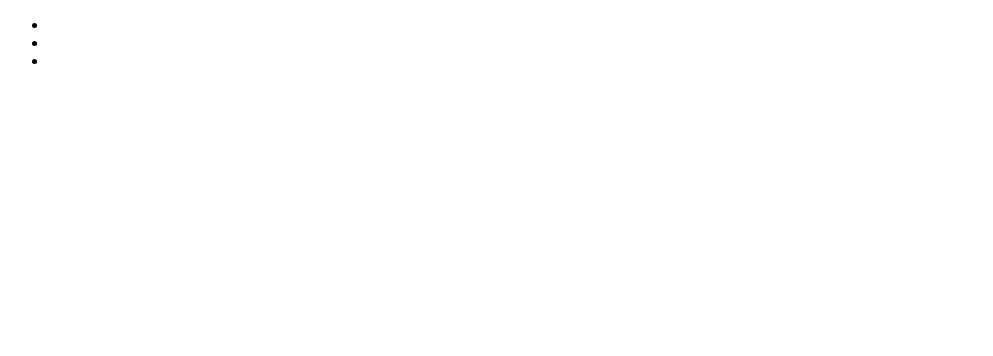
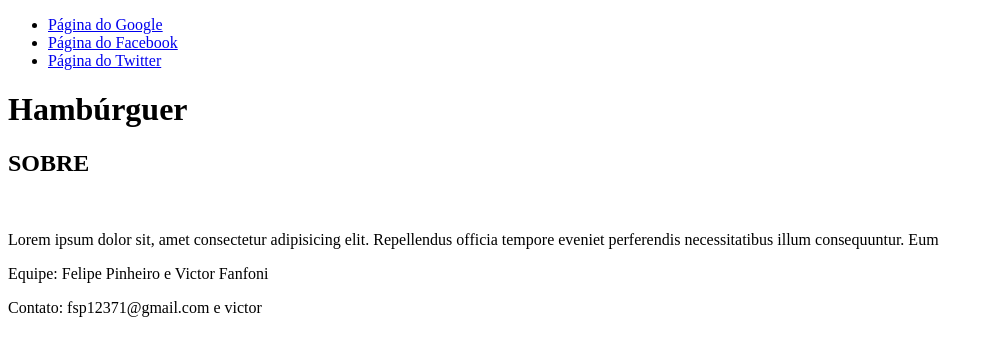
Before and after one commit to FelipeSPinheiro06/exerc-cio, a plain HTML site: page index.html in a window 1280 px wide. Shown: the whole page, without its empty margins (0-993 px from the left). Drawn offline with Linux system fonts and the light colour scheme.

Commit message:
Segundo Commit

```diff
--- a/index.html
+++ b/index.html
@@ -9,12 +9,26 @@
 <body>
     <nav>
         <ul>
-            <li></li>
-            <li></li>
-            <li></li>
+            <li><a href="https://www.google.com.br">Página do Google</a></li>
+            <li><a href="https://www.facebook.com.br">Página do Facebook</a></li>
+            <li><a href="https://www.twitter.com.br">Página do Twitter</a></li>
         </ul>
     </nav>
 
+    <header>
+        <h1>Hambúrguer</h1>
+    </header>
+
+    <section>
+        <h2>SOBRE</h2> <br/>
+        <p>Lorem ipsum dolor sit, amet consectetur adipisicing elit. Repellendus officia tempore eveniet perferendis necessitatibus illum consequuntur. Eum</p>
+    </section>
+
+
+    <footer>
+        <p>Equipe: Felipe Pinheiro e Victor Fanfoni</p>
+        <p>Contato: fsp12371@gmail.com e victor</p>
+    </footer>
 
 
 </body>
```
